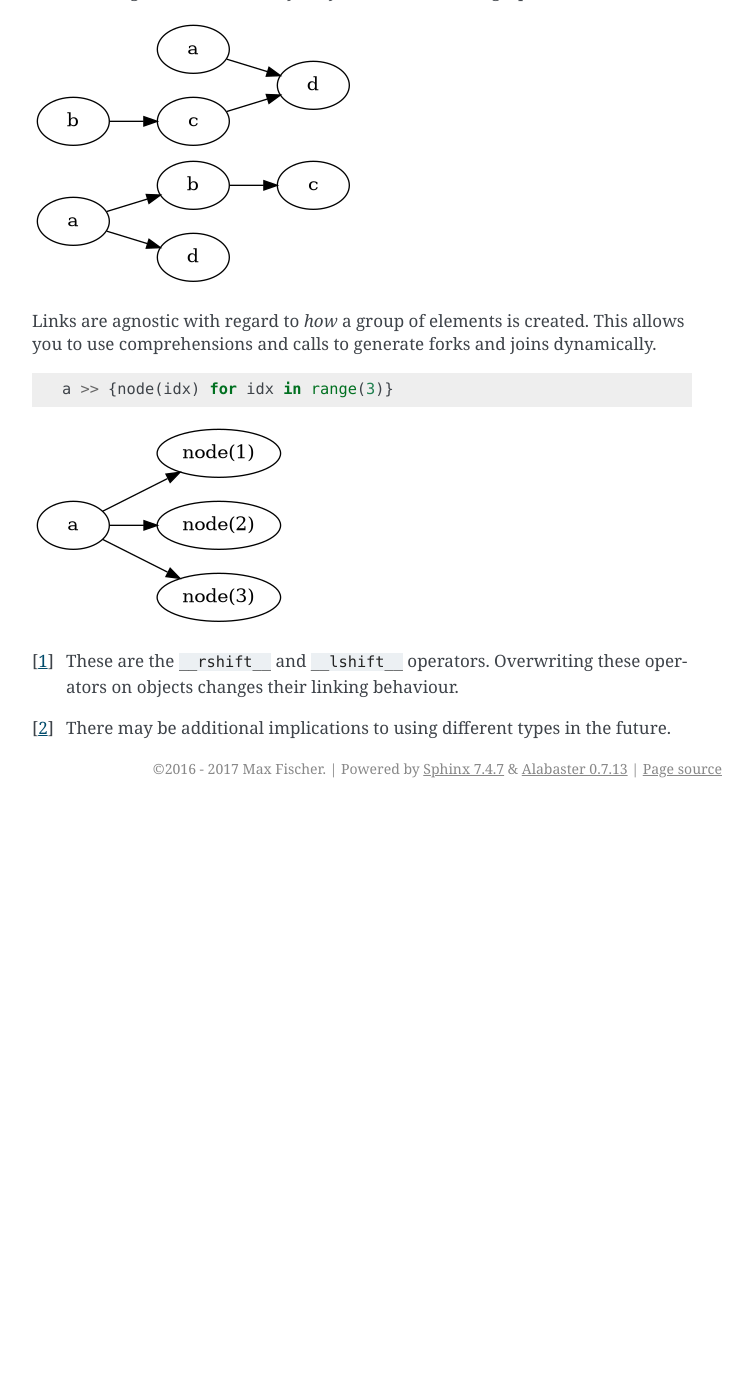
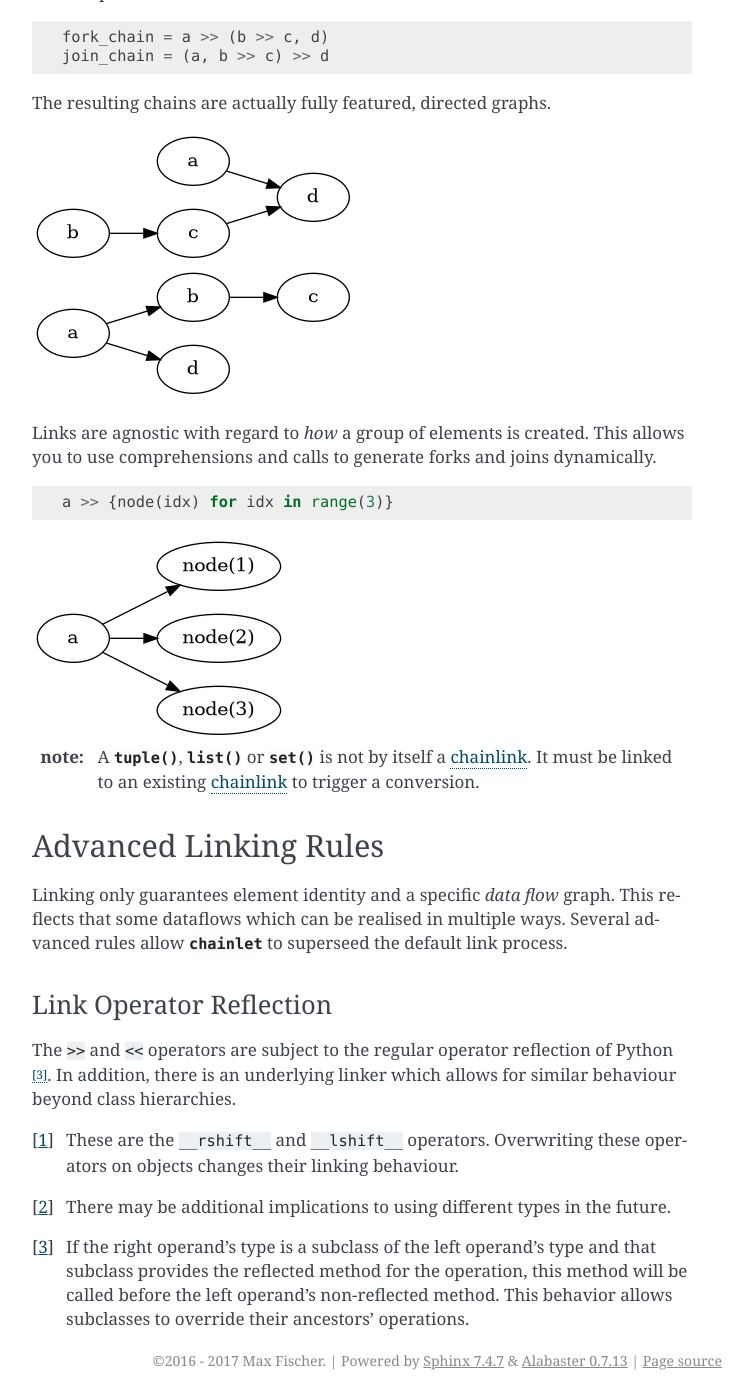
Before and after one commit to maxfischer2781/chainlet, a Sphinx documentation site: the page built from docs/source/grammar.rst, in a window 1280 px wide and 1400 px high, scrolled down 1877 px. Shown: the whole window, without its empty margins (388-1141 px from the left). Built offline with Sphinx 7.4.7, drawn with Linux system fonts in a browser that asks for light colours; formulas are drawn with MathJax 3; before the commit the page ends 2685 px from its top, so only the background shows below that; some of the changed text lies outside the part shown.

Commit message:
[docs] added note on link operator edge cases

```diff
--- a/docs/source/grammar.rst
+++ b/docs/source/grammar.rst
@@ -21,6 +21,12 @@ This example links elements to form a directed graph:
         f -> g
         d -> g
     }
+
+Basic Links
++++++++++++
+
+Linking is based on a few, fundamental primitives.
+Combining them allows for complex data flows from simple building blocks.
 
 Single Link - Pairs
 -------------------
@@ -129,7 +135,28 @@ This allows you to use comprehensions and calls to generate forks and joins dyna
         a -> "node(3)"
     }
 
+:note: A :py:func:`tuple`, :py:func:`list` or :py:func:`set` is not by itself a :term:`chainlink`.
+       It must be linked to an existing :term:`chainlink` to trigger a conversion.
+
+Advanced Linking Rules
+++++++++++++++++++++++
+
+Linking only guarantees element identity and a specific *data flow* graph.
+This reflects that some dataflows which can be realised in multiple ways.
+Several advanced rules allow :py:mod:`chainlet` to superseed the default link process.
+
+Link Operator Reflection
+------------------------
+
+The ``>>`` and ``<<`` operators are subject to the regular operator reflection of Python [#reflectop]_.
+In addition, there is an underlying linker which allows for similar behaviour beyond class hierarchies.
+
 .. [#linkop] These are the ``__rshift__`` and ``__lshift__`` operators.
              Overwriting these operators on objects changes their linking behaviour.
 
 .. [#typefork] There may be additional implications to using different types in the future.
+
+.. [#reflectop] If the right operand’s type is a subclass of the left operand’s type
+                and that subclass provides the reflected method for the operation,
+                this method will be called before the left operand’s non-reflected method.
+                This behavior allows subclasses to override their ancestors’ operations.
```
Also changed, not shown: other parts of docs/source/grammar.rst (+2 -2 lines).
